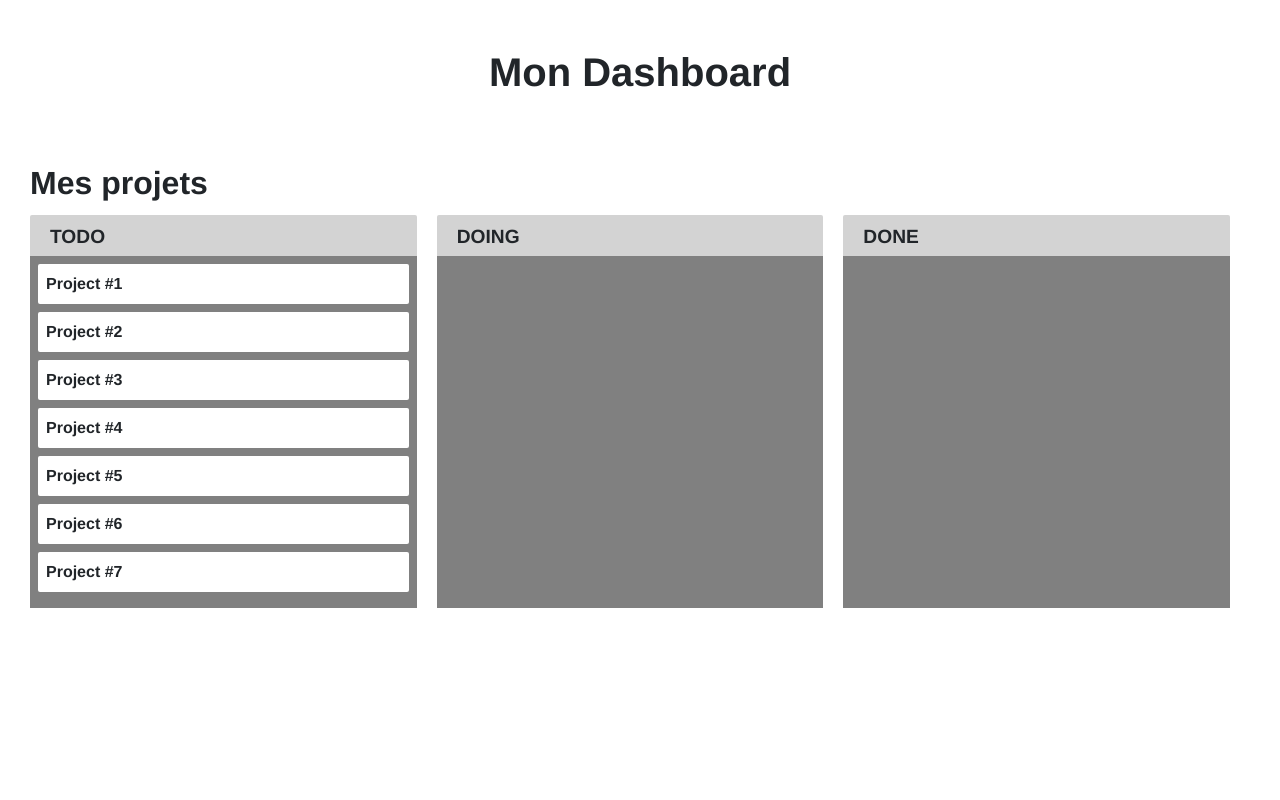
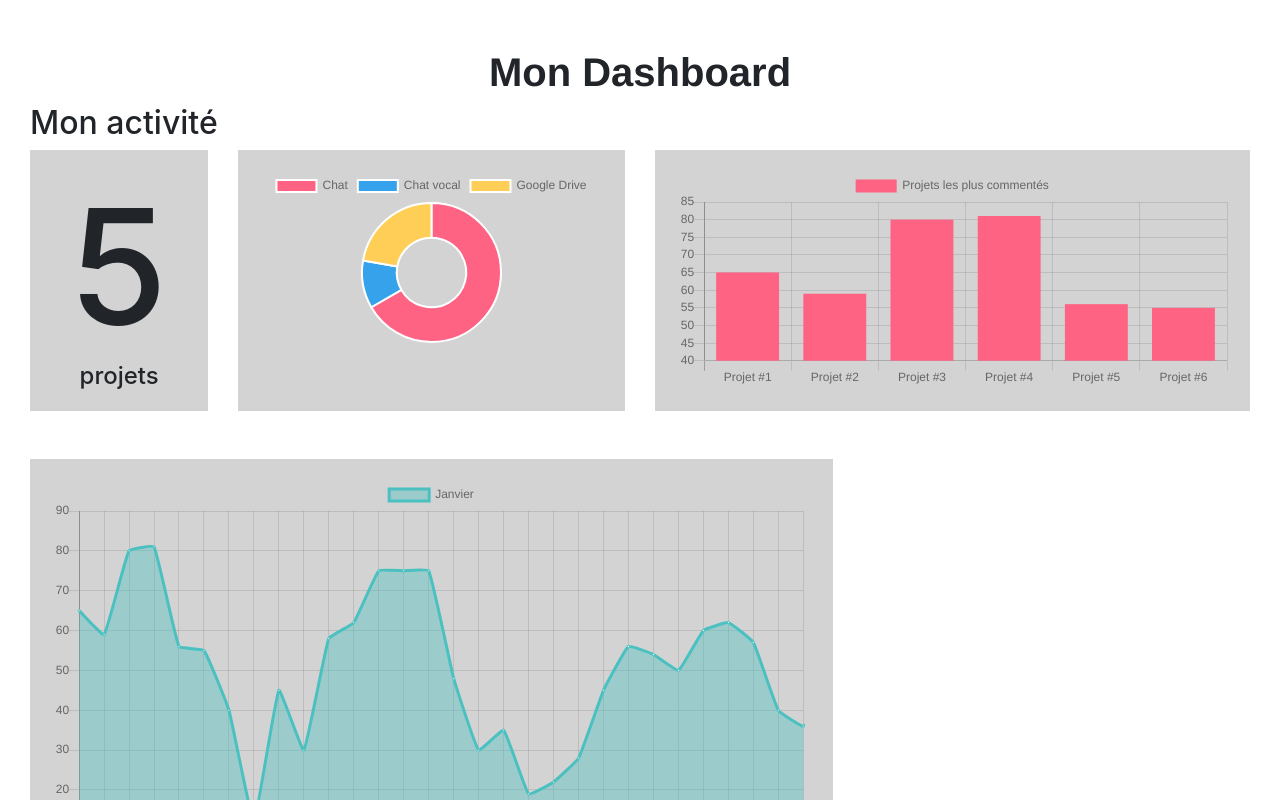
Before and after one commit to Julien-sans/hackatonBizLab, a React (Create React App) app in the folder biz-lab-project/: page /dashboard in a window 1280 px wide. Shown: the top 800 px of the page. Built offline with nearby package versions, Linux system fonts and the light colour scheme.

Commit message:
Add charts to dashboard

```diff
--- a/biz-lab-project/package.json
+++ b/biz-lab-project/package.json
@@ -4,13 +4,17 @@
   "private": true,
   "dependencies": {
     "bootstrap": "^4.2.1",
+    "chart.js": "^2.7.3",
+    "chartist": "^0.11.0",
     "node-sass": "^4.11.0",
     "react": "^16.7.0",
     "react-beautiful-dnd": "^10.0.3",
+    "react-chartjs-2": "^2.7.4",
     "react-dom": "^16.7.0",
     "react-router-dom": "^4.3.1",
     "react-scripts": "2.1.3",
     "reactstrap": "^7.1.0",
+    "recharts": "^1.4.2",
     "styled-components": "^4.1.3"
   },
   "scripts": {
--- /dev/null
+++ b/biz-lab-project/src/components/Dashboard/Graphics/DashboardGraphics.js
@@ -0,0 +1,132 @@
+import React, { Component, Fragment } from 'react';
+import { Container, Row, Col } from 'reactstrap';
+import styled from 'styled-components';
+import {Doughnut, Bar, Line} from 'react-chartjs-2';
+
+const doughnutData = {
+	labels: [
+		'Chat',
+		'Chat vocal',
+		'Google Drive',
+	],
+	datasets: [{
+		data: [300, 50, 100],
+		backgroundColor: [
+		'#FF6384',
+		'#36A2EB',
+		'#FFCE56'
+		],
+		hoverBackgroundColor: [
+		'#FF6384',
+		'#36A2EB',
+		'#FFCE56'
+		]
+	}]
+};
+
+const barData = {
+	labels: ['Projet #1', 'Projet #2', 'Projet #3', 'Projet #4', 'Projet #5', 'Projet #6'],
+	datasets: [
+		{
+			label: 'Projets les plus commentés',
+			backgroundColor: 'rgb(255,99,132)',
+			borderColor: 'rgb(255,99,132)',
+			borderWidth: 1,
+			hoverBackgroundColor: 'rgb(255,99,132)',
+			hoverBorderColor: 'rgb(255,99,132)',
+			data: [65, 59, 80, 81, 56, 55, 40]
+		}
+	]
+};
+
+const lineData = {
+  labels: ['01', '02', '03', '04', '05', '06', '07', '08', '09', '10', '11', '12', '13', '14', '15', '16', '17', '18', '19', '20', '21', '22', '23', '24', '25', '26', '27', '28', '29', '30'],
+  datasets: [
+    {
+      label: 'Janvier',
+      fill: true,
+      lineTension: 0.1,
+      backgroundColor: 'rgba(75,192,192,0.4)',
+      borderColor: 'rgba(75,192,192,1)',
+      borderCapStyle: 'butt',
+      borderDash: [],
+      borderDashOffset: 0.0,
+      borderJoinStyle: 'miter',
+      pointBorderColor: 'rgba(75,192,192,1)',
+      pointBackgroundColor: '#fff',
+      pointBorderWidth: 1,
+      pointHoverRadius: 5,
+      pointHoverBackgroundColor: 'rgba(75,192,192,1)',
+      pointHoverBorderColor: 'rgba(220,220,220,1)',
+      pointHoverBorderWidth: 2,
+      pointRadius: 1,
+      pointHitRadius: 10,
+      data: [65, 59, 80, 81, 56, 55, 40, 12, 45, 30, 58, 62, 75, 75, 75, 48, 30, 35, 19, 22, 28, 45, 56, 54, 50, 60, 62, 57, 40, 36, 42, 47]
+    }
+  ]
+};
+
+const Background = styled.div`
+	background-color: lightgrey;
+	padding: 20px;
+	height: 100%;
+`;
+
+
+
+class DashboardGraphics extends Component {
+	render() {
+		return (
+			<Container fluid>
+				<Row>
+					<Col>
+						<h2>Mon activité</h2>
+					</Col>
+				</Row>
+
+				<Row>
+					<Col lg="2">
+						<Background>
+							<Container>
+								<Row>
+									<Col className="text-center">
+										<h2  className="m-0" style={{fontSize: '10em'}}>5</h2>
+										<h4 className="m-0">projets</h4>
+									</Col>
+								</Row>
+							</Container>
+						</Background>
+					</Col>
+					<Col lg="4">
+						<Background>
+							<Doughnut data={doughnutData} />
+						</Background>
+					</Col>
+					<Col lg="6">
+						<Background>
+						<Bar
+							data={barData}
+							width={100}
+							height={50}
+							options={{
+								maintainAspectRatio: false
+							}}
+						/>
+						</Background>
+					</Col>
+				</Row>
+				<Row className="mt-5">
+					<Col lg="8">
+						<Background>
+							<Line data={lineData} />
+						</Background>
+					</Col>
+
+				</Row>
+			</Container>
+
+		);
+	}
+}
+
+export default DashboardGraphics;
--- a/biz-lab-project/src/containers/DashboardContainer.js
+++ b/biz-lab-project/src/containers/DashboardContainer.js
@@ -1,6 +1,7 @@
 import React, { Component } from 'react';
 import { Container, Row, Col } from 'reactstrap';
 import ProjetMonitoring from '../components/Dashboard/ProjectMonitoring';
+import DashboardGraphics from '../components/Dashboard/Graphics/DashboardGraphics';
 import  styled  from 'styled-components';
 import '../styles/projectMonitoring.scss';
 
@@ -11,24 +12,24 @@ const Title = styled.h1`
 class DashboardContainer extends Component {
   render() {
     return (
-      <Container fluid >
+      <Container fluid>
         <Row className="text-center mt-5">
           <Col>
             <Title>Mon Dashboard</Title>
           </Col>
         </Row>
-
+        <Row>
+          <Col>
+            <DashboardGraphics />
+          </Col>
+        </Row>
         <Row id="project-monitoring">
           <Col>
             <ProjetMonitoring />
           </Col>
         </Row>
 
-        <Row>
-          <Col>
 
-          </Col>
-        </Row>
       </Container>
     );
   }
```
Also changed, not shown: 1 other file (tests, documents, lock files or other folders).
